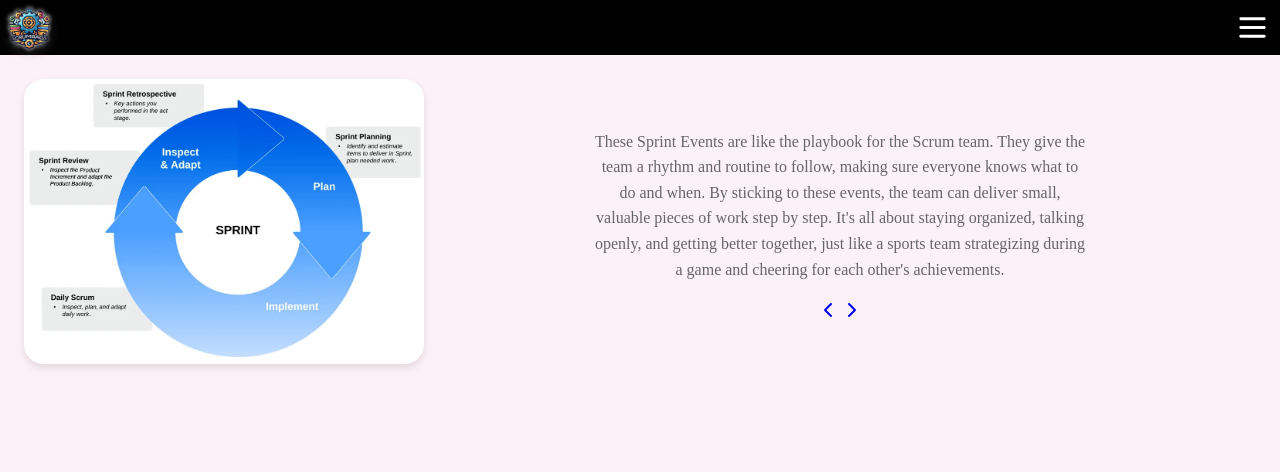
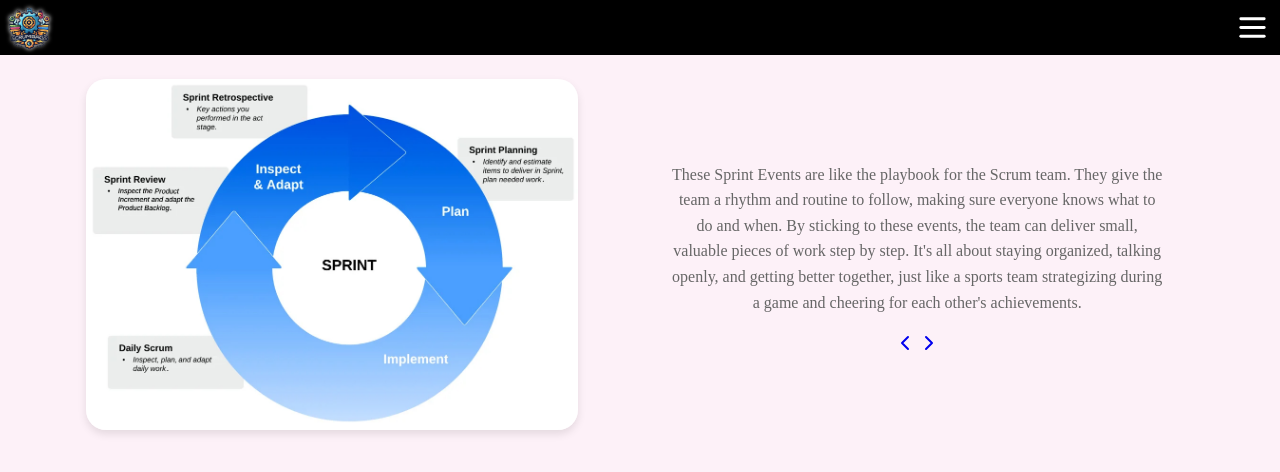
Before and after one commit to Memai2023/scrum-guide, a React (Vite) app: page /events in a window 1280 px wide. Shown: the top 472 px of the page. Built offline with nearby package versions, Linux system fonts and the light colour scheme.

Commit message:
changed the css and added a class name

```diff
--- a/src/Components/SprintEvents/SprintCycle2/SprintCycle2.module.css
+++ b/src/Components/SprintEvents/SprintCycle2/SprintCycle2.module.css
@@ -12,10 +12,9 @@ html {
     flex-wrap: wrap;
 }
 
-img {
+.cykleimage {
     border-radius: 20px;
-    width: 100%;
-    max-width: 400px;
+    width: 40%;
     height: auto;
     box-shadow: 0 4px 8px rgba(0, 0, 0, 0.1);
 }
@@ -29,13 +28,18 @@ img {
 }
 
 @media screen and (min-width: 768px) {
+
+    .cykleimage {
+        margin-left: 5%;
+    }
+
     .container {
         flex-direction: row;
         display: flex;
         flex-wrap: wrap;
     }
 
-    .container img {
+    .container .cykleimage {
         max-width: 40%;
         margin-bottom: 0;
         margin-right: 20px;
--- a/src/Components/SprintEvents/SprintCycle2/index.jsx
+++ b/src/Components/SprintEvents/SprintCycle2/index.jsx
@@ -7,7 +7,7 @@ const SprintCycle2 = () => {
     return (
         <>
             <div className={styles.content}>
-                <img src="../../../public/Images/sprintevent.jpg" alt="sprint circle" />
+                <img className={styles.cykleimage} src="../../../public/Images/sprintevent.jpg" alt="sprint circle" />
             <div className={styles.text}>
                 <p>{SprintEvents.eventConclusionText}</p>
                 <div className={styles.navigationButton}>
```
